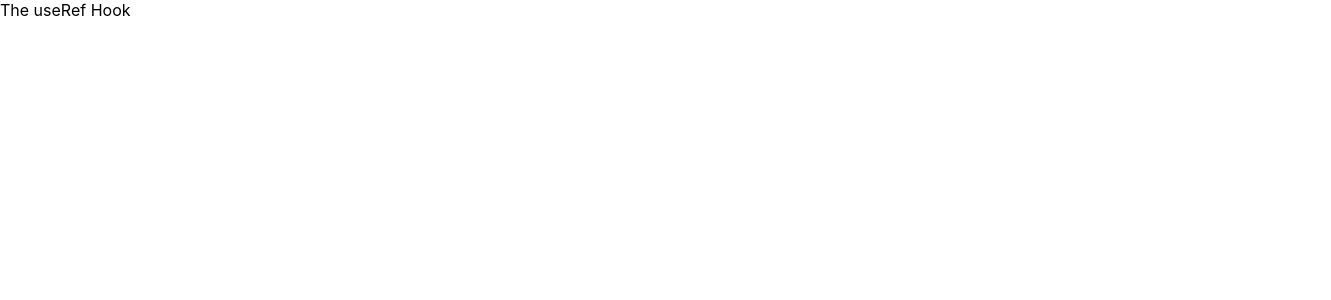
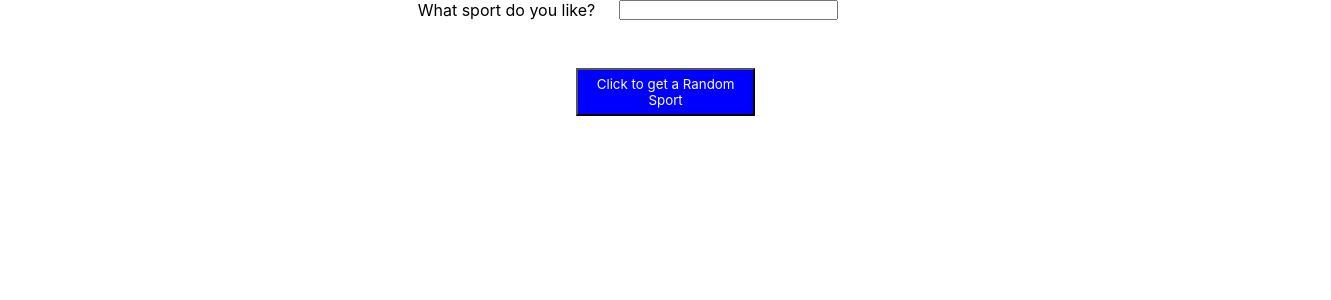
Before and after one commit to JohanSwannie/react-useref-hook-step-by-step, a React (Create React App) app: page / in a window 1280 px wide. Shown: the top 300 px of the page, 1331 px wide, since content can reach past the window. Built offline with nearby package versions, Linux system fonts and the light colour scheme.

Commit message:
Commit App Javascript Component

```diff
--- a/src/App.js
+++ b/src/App.js
@@ -1,7 +1,72 @@
+import React, { useState, useRef } from "react";
 import "./App.css";
 
+const sportArray = [
+  "Tennis",
+  "Rugby",
+  "Golf",
+  "Netball",
+  "Soccer",
+  "Swimming",
+  "Gymnastics",
+  "Athletics",
+  "Hockey",
+  "Judo",
+  "Wrestling",
+  "Boxing",
+  "Waterpolo",
+  "Sailing",
+  "Fishing",
+  "Marathon",
+  "Formula 1 Racing",
+  "Tabletennis",
+  "BasketBall",
+];
+
 function App() {
-  return <div className="App">The useRef Hook</div>;
+  const [sport, setSport] = useState("");
+  const [errorMessage, setErrorMessage] = useState("");
+  const description1 = useRef();
+  const description2 = useRef();
+  const inputRef = useRef();
+
+  const handleInput = (event) => {
+    event.preventDefault();
+    const inputValue = event.target.value;
+    if (sportArray.includes(inputValue)) {
+      setSport(inputValue);
+      setErrorMessage("");
+      description1.current.innerHTML = "You have chosen ";
+      description2.current.innerHTML =
+        " and it is one of the sports on our list";
+    } else {
+      setSport("");
+      setErrorMessage("Sorry, Your choice of sport is not on our list");
+      description1.current.innerHTML = "";
+      description2.current.innerHTML = "";
+    }
+  };
+
+  const getRandomSport = () => {
+    inputRef.current.value = sportArray[Math.floor(Math.random() * 19)];
+  };
+
+  return (
+    <>
+      <div className="input_container">
+        <label>What sport do you like?</label>
+        <input ref={inputRef} defaultValue={sport} onBlur={handleInput} />
+        <h4>
+          <span ref={description1}></span>
+          {sport} <span ref={description2}></span>
+        </h4>
+      </div>
+      <button onClick={getRandomSport}>Click to get a Random Sport</button>
+      <div className="errors">
+        <h4>{errorMessage}</h4>
+      </div>
+    </>
+  );
 }
 
 export default App;
```
